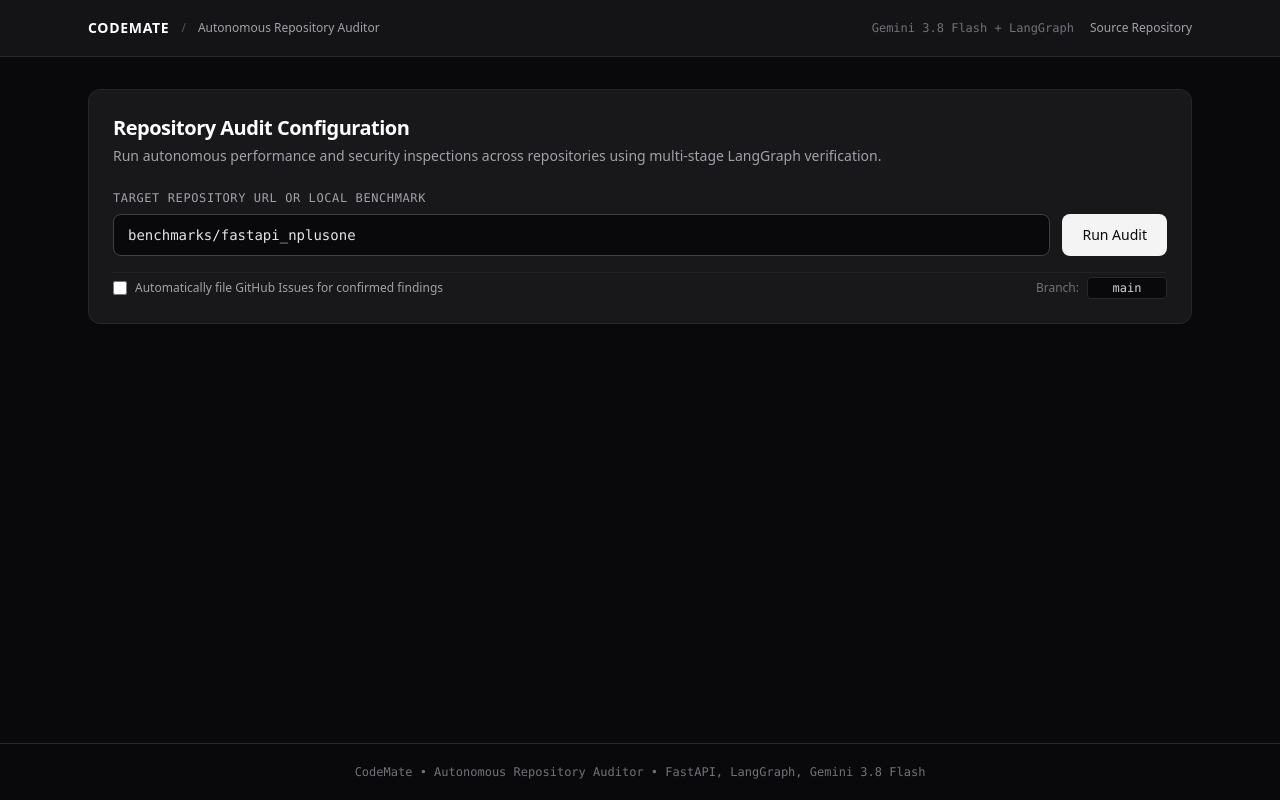
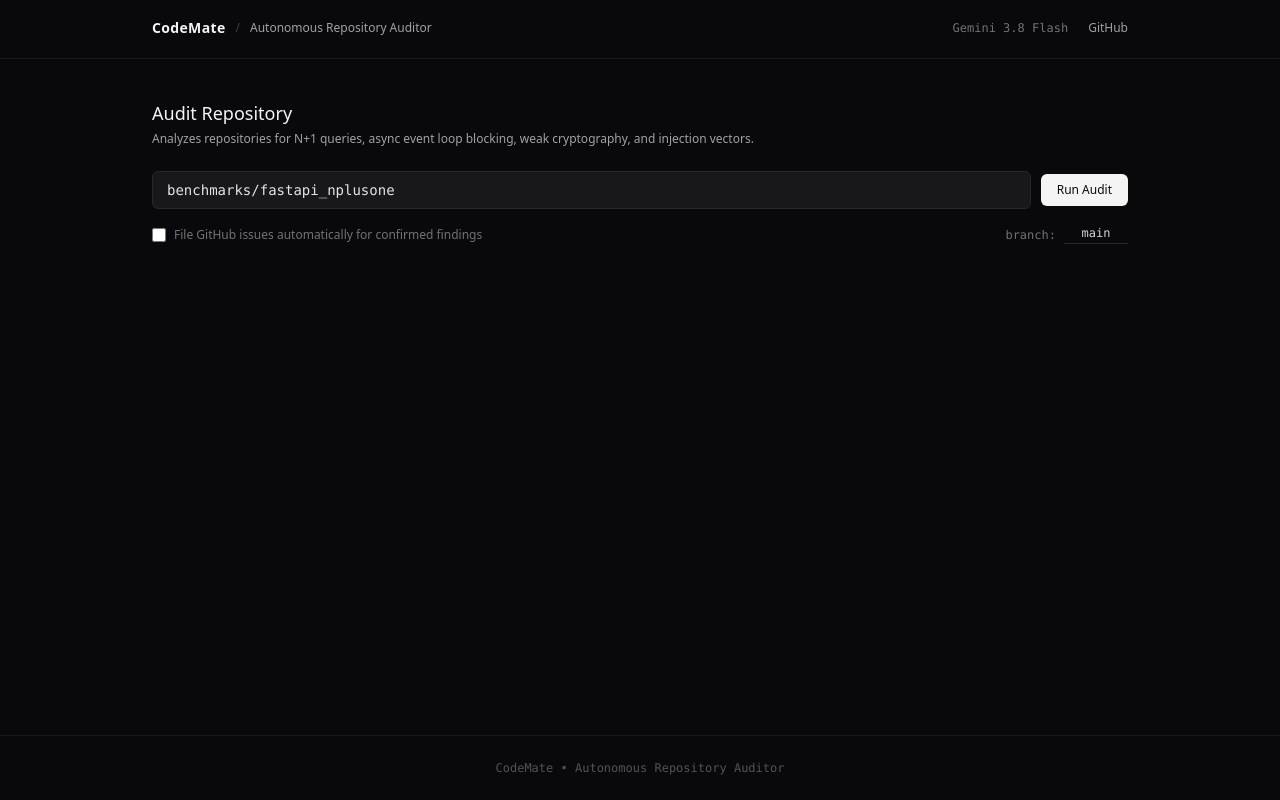
Before and after one commit to ali8646/codemate, a FastAPI app: page / in a window 1280 px wide. Run offline with FastAPI, Linux system fonts and the light colour scheme; some libraries are stand-ins or nearby versions.

Commit message:
feat: add audit stop button and polish UI with unboxed minimalist aesthetic

```diff
--- a/app/schemas/audit.py
+++ b/app/schemas/audit.py
@@ -43,6 +43,7 @@ class AuditStatus(str, Enum):
     IN_PROGRESS = "IN_PROGRESS"
     COMPLETED = "COMPLETED"
     FAILED = "FAILED"
+    CANCELLED = "CANCELLED"
 
 
 class AuditReport(BaseModel):
--- a/app/templates/index.html
+++ b/app/templates/index.html
@@ -20,161 +20,146 @@
 </head>
 <body class="bg-zinc-950 text-zinc-100 min-h-screen flex flex-col font-sans antialiased selection:bg-zinc-800 selection:text-white">
 
-  <!-- Minimalist Top Navigation -->
-  <header class="border-b border-zinc-800 bg-zinc-900/80 backdrop-blur sticky top-0 z-50">
-    <div class="max-w-6xl mx-auto px-6 h-14 flex items-center justify-between">
-      <div class="flex items-center space-x-3">
-        <span class="font-semibold text-sm tracking-tight text-white uppercase tracking-wider">CodeMate</span>
-        <span class="text-zinc-600 text-xs">/</span>
+  <!-- Minimal Top Navigation Bar -->
+  <header class="border-b border-zinc-900 bg-zinc-950 sticky top-0 z-50">
+    <div class="max-w-5xl mx-auto px-6 h-14 flex items-center justify-between">
+      <div class="flex items-center space-x-2.5">
+        <span class="font-semibold text-sm tracking-wide text-zinc-100">CodeMate</span>
+        <span class="text-zinc-700 text-xs">/</span>
         <span class="text-xs text-zinc-400">Autonomous Repository Auditor</span>
       </div>
-      <div class="flex items-center space-x-4 text-xs">
-        <span class="text-zinc-500 font-mono">Gemini 3.8 Flash + LangGraph</span>
-        <a href="https://github.com/ali8646/codemate" target="_blank" class="text-zinc-400 hover:text-white transition">
-          Source Repository
+      <div class="flex items-center space-x-5 text-xs">
+        <span class="text-zinc-500 font-mono hidden sm:inline">Gemini 3.8 Flash</span>
+        <a href="https://github.com/ali8646/codemate" target="_blank" class="text-zinc-400 hover:text-zinc-200 transition">
+          GitHub
         </a>
       </div>
     </div>
+    <!-- Thin 2px Global Progress Hairline -->
+    <div id="progressHairline" class="h-0.5 w-0 bg-white transition-all duration-300"></div>
   </header>
 
-  <!-- Main Content -->
-  <main class="max-w-6xl mx-auto px-6 py-8 flex-1 w-full space-y-6">
+  <!-- Main Content Container (Open, Unboxed Layout) -->
+  <main class="max-w-5xl mx-auto px-6 py-10 flex-1 w-full space-y-10">
 
-    <!-- Header & Audit Form Card -->
-    <div class="p-6 rounded-xl bg-zinc-900 border border-zinc-800 space-y-6">
+    <!-- Input & Controls Section (Border-free) -->
+    <section class="space-y-4">
       <div class="space-y-1">
-        <h1 class="text-xl font-semibold text-white tracking-tight">Repository Audit Configuration</h1>
-        <p class="text-zinc-400 text-sm">
-          Run autonomous performance and security inspections across repositories using multi-stage LangGraph verification.
+        <h1 class="text-lg font-medium text-zinc-100">Audit Repository</h1>
+        <p class="text-xs text-zinc-400">
+          Analyzes repositories for N+1 queries, async event loop blocking, weak cryptography, and injection vectors.
         </p>
       </div>
 
-      <div class="space-y-4">
-        <div>
-          <label for="repoUrl" class="block text-xs font-mono uppercase tracking-wider text-zinc-400 mb-2">
-            Target Repository URL or Local Benchmark
-          </label>
-          <div class="flex flex-col sm:flex-row gap-3">
-            <input
-              id="repoUrl"
-              type="text"
-              placeholder="e.g. benchmarks/fastapi_nplusone or https://github.com/owner/repo"
-              value="benchmarks/fastapi_nplusone"
-              class="flex-1 bg-zinc-950 border border-zinc-700 rounded-lg px-3.5 py-2.5 text-sm font-mono text-zinc-200 placeholder-zinc-600 focus:outline-none focus:border-zinc-500 transition"
-            />
+      <div class="pt-2 space-y-3">
+        <div class="flex flex-col sm:flex-row gap-2.5 items-stretch sm:items-center">
+          <input
+            id="repoUrl"
+            type="text"
+            placeholder="Repository URL or local path (e.g. benchmarks/fastapi_nplusone)"
+            value="benchmarks/fastapi_nplusone"
+            class="flex-1 bg-zinc-900 border border-zinc-800 rounded-md px-3.5 py-2 text-sm font-mono text-zinc-200 placeholder-zinc-600 focus:outline-none focus:border-zinc-500 transition"
+          />
+          <div class="flex items-center gap-2">
             <button
               id="startBtn"
               onclick="startAudit()"
-              class="px-5 py-2.5 rounded-lg bg-zinc-100 hover:bg-white text-zinc-950 font-medium text-sm transition flex items-center justify-center gap-2 whitespace-nowrap"
+              class="px-4 py-2 rounded-md bg-zinc-100 hover:bg-white text-zinc-950 font-medium text-xs transition whitespace-nowrap"
             >
-              <span>Run Audit</span>
+              Run Audit
+            </button>
+            <button
+              id="stopBtn"
+              onclick="stopAudit()"
+              class="hidden px-3.5 py-2 rounded-md bg-zinc-900 hover:bg-zinc-800 text-rose-400 border border-zinc-800 hover:border-zinc-700 font-medium text-xs transition whitespace-nowrap"
+            >
+              Stop
             </button>
           </div>
         </div>
 
-        <div class="flex flex-wrap items-center justify-between gap-4 pt-1 border-t border-zinc-800/60 text-xs text-zinc-400">
+        <div class="flex flex-wrap items-center justify-between gap-4 text-xs text-zinc-500 pt-1">
           <label class="flex items-center gap-2 cursor-pointer select-none">
-            <input id="autoFileIssues" type="checkbox" class="rounded bg-zinc-950 border-zinc-700 text-zinc-100 focus:ring-0 w-3.5 h-3.5" />
-            <span>Automatically file GitHub Issues for confirmed findings</span>
+            <input id="autoFileIssues" type="checkbox" class="rounded bg-zinc-900 border-zinc-800 text-zinc-200 focus:ring-0 w-3.5 h-3.5" />
+            <span>File GitHub issues automatically for confirmed findings</span>
           </label>
-          <div class="flex items-center gap-2">
-            <span class="text-zinc-500">Branch:</span>
-            <input id="branchInput" type="text" value="main" class="bg-zinc-950 border border-zinc-800 rounded px-2 py-0.5 w-20 text-center font-mono text-zinc-300" />
+          <div class="flex items-center gap-2 font-mono">
+            <span>branch:</span>
+            <input id="branchInput" type="text" value="main" class="bg-transparent border-b border-zinc-800 pb-0.5 w-16 text-center text-zinc-300 focus:outline-none focus:border-zinc-600" />
           </div>
         </div>
       </div>
-    </div>
+    </section>
 
-    <!-- Active Execution & Progress Bar Card (Hidden by default) -->
-    <div id="statusSection" class="hidden rounded-xl bg-zinc-900 border border-zinc-800 p-6 space-y-5">
+    <!-- Execution Status & Pipeline Tracker (Seamless, borderless) -->
+    <section id="statusSection" class="hidden space-y-4 pt-2 border-t border-zinc-900">
 
-      <!-- Progress Bar Header -->
-      <div class="flex items-center justify-between">
-        <div class="space-y-0.5">
-          <div class="text-xs uppercase font-mono tracking-wider text-zinc-400">Execution Status</div>
-          <div id="currentStageText" class="text-sm font-medium text-white">Initializing audit pipeline...</div>
+      <!-- Stepper Line -->
+      <div class="flex flex-wrap items-center justify-between gap-4 text-xs font-mono">
+        <div class="flex items-center space-x-3 text-zinc-600">
+          <span id="step1" class="transition-colors">1. Scout</span>
+          <span>&mdash;</span>
+          <span id="step2" class="transition-colors">2. Audit</span>
+          <span>&mdash;</span>
+          <span id="step3" class="transition-colors">3. Verify</span>
+          <span>&mdash;</span>
+          <span id="step4" class="transition-colors">4. Remediate</span>
         </div>
-        <div class="text-right">
-          <span id="progressPercent" class="text-lg font-mono font-bold text-white">0%</span>
+        <div class="flex items-center gap-2">
+          <span id="currentStageText" class="text-zinc-400">Initializing...</span>
+          <span class="text-zinc-700">&bull;</span>
+          <span id="progressPercent" class="text-zinc-200 font-medium">0%</span>
         </div>
       </div>
 
-      <!-- Linear Progress Bar -->
-      <div class="w-full bg-zinc-950 rounded-full h-2 border border-zinc-800 overflow-hidden">
-        <div id="progressBar" class="bg-zinc-300 h-full rounded-full transition-all duration-500 ease-out" style="width: 5%"></div>
+      <!-- Live Stream Console Log -->
+      <div id="statusConsole" class="font-mono text-xs text-zinc-400 space-y-1 pt-2 max-h-40 overflow-y-auto">
+        <div>> Registered audit task. Awaiting pipeline start...</div>
       </div>
 
-      <!-- 4-Stage Stepper Tracker -->
-      <div class="grid grid-cols-2 sm:grid-cols-4 gap-3 pt-2">
-        <div id="stepScout" class="p-3 rounded-lg border border-zinc-800 bg-zinc-950 text-xs space-y-1">
-          <div class="text-zinc-500 font-mono">Stage 1</div>
-          <div class="font-medium text-zinc-300">Scout & Tech Stack</div>
+    </section>
+
+    <!-- Audit Results Section (Clean, Open Layout) -->
+    <section id="resultsSection" class="hidden space-y-8 pt-4 border-t border-zinc-900">
+
+      <!-- Borderless Inline Metrics Strip -->
+      <div class="flex flex-wrap items-baseline gap-8 text-xs font-mono text-zinc-400 pb-2">
+        <div>
+          <span class="text-zinc-600 uppercase">Scanned</span>
+          <span id="metricScanned" class="ml-2 text-sm text-zinc-200 font-medium">0 files</span>
         </div>
-        <div id="stepAudit" class="p-3 rounded-lg border border-zinc-800 bg-zinc-950 text-xs space-y-1">
-          <div class="text-zinc-500 font-mono">Stage 2</div>
-          <div class="font-medium text-zinc-300">Codebase Audit</div>
+        <div>
+          <span class="text-zinc-600 uppercase">Performance</span>
+          <span id="metricPerf" class="ml-2 text-sm text-amber-400 font-medium">0</span>
         </div>
-        <div id="stepVerify" class="p-3 rounded-lg border border-zinc-800 bg-zinc-950 text-xs space-y-1">
-          <div class="text-zinc-500 font-mono">Stage 3</div>
-          <div class="font-medium text-zinc-300">Verification Loop</div>
+        <div>
+          <span class="text-zinc-600 uppercase">Security</span>
+          <span id="metricSec" class="ml-2 text-sm text-rose-400 font-medium">0</span>
         </div>
-        <div id="stepRemediate" class="p-3 rounded-lg border border-zinc-800 bg-zinc-950 text-xs space-y-1">
-          <div class="text-zinc-500 font-mono">Stage 4</div>
-          <div class="font-medium text-zinc-300">Report & Diff</div>
-        </div>
-      </div>
-
-      <!-- Execution Console Log -->
-      <div class="space-y-2">
-        <div class="text-xs font-mono uppercase tracking-wider text-zinc-500">Agent Output Log</div>
-        <div id="statusConsole" class="bg-zinc-950 rounded-lg p-3.5 font-mono text-xs text-zinc-300 space-y-1 max-h-44 overflow-y-auto border border-zinc-800">
-          <div class="text-zinc-500">> Registered audit request. Waiting for first node output...</div>
-        </div>
-      </div>
-
-    </div>
-
-    <!-- Audit Results Section (Hidden until complete) -->
-    <div id="resultsSection" class="hidden space-y-6">
-
-      <!-- Metrics Row -->
-      <div class="grid grid-cols-1 sm:grid-cols-4 gap-3">
-        <div class="p-4 rounded-xl bg-zinc-900 border border-zinc-800">
-          <div class="text-xs uppercase font-mono text-zinc-400">Total Scanned</div>
-          <div id="metricScanned" class="text-xl font-mono font-semibold text-white mt-1">0 files</div>
-        </div>
-        <div class="p-4 rounded-xl bg-zinc-900 border border-zinc-800">
-          <div class="text-xs uppercase font-mono text-zinc-400">Performance Issues</div>
-          <div id="metricPerf" class="text-xl font-mono font-semibold text-amber-400 mt-1">0</div>
-        </div>
-        <div class="p-4 rounded-xl bg-zinc-900 border border-zinc-800">
-          <div class="text-xs uppercase font-mono text-zinc-400">Security Vulnerabilities</div>
-          <div id="metricSec" class="text-xl font-mono font-semibold text-rose-400 mt-1">0</div>
-        </div>
-        <div class="p-4 rounded-xl bg-zinc-900 border border-zinc-800">
-          <div class="text-xs uppercase font-mono text-zinc-400">Execution Time</div>
-          <div id="metricDuration" class="text-xl font-mono font-semibold text-zinc-300 mt-1">0.0s</div>
+        <div>
+          <span class="text-zinc-600 uppercase">Duration</span>
+          <span id="metricDuration" class="ml-2 text-sm text-zinc-300 font-medium">0.0s</span>
         </div>
       </div>
 
       <!-- Findings List -->
-      <div class="space-y-4">
-        <div class="flex items-center justify-between border-b border-zinc-800 pb-3">
-          <h2 class="text-base font-semibold text-white">Verified Findings & Remediations</h2>
-          <span id="findingsCount" class="text-xs font-mono text-zinc-400">0 findings</span>
+      <div class="space-y-6">
+        <div class="flex items-center justify-between border-b border-zinc-900 pb-2">
+          <h2 class="text-sm font-medium text-zinc-200 uppercase tracking-wider font-mono">Findings & Remediation Diffs</h2>
+          <span id="findingsCount" class="text-xs font-mono text-zinc-500">0 findings</span>
         </div>
 
-        <div id="findingsContainer" class="space-y-4">
+        <div id="findingsContainer" class="space-y-8">
           <!-- Findings render here -->
         </div>
       </div>
 
-    </div>
+    </section>
 
   </main>
 
-  <footer class="border-t border-zinc-800 py-5 text-center text-xs text-zinc-500 font-mono">
-    CodeMate &bull; Autonomous Repository Auditor &bull; FastAPI, LangGraph, Gemini 3.8 Flash
+  <footer class="mt-auto border-t border-zinc-900 py-6 text-center text-xs text-zinc-600 font-mono">
+    CodeMate &bull; Autonomous Repository Auditor
   </footer>
 
   <script>
@@ -191,20 +176,16 @@
         return;
       }
 
-      const startBtn = document.getElementById("startBtn");
-      startBtn.disabled = true;
-      startBtn.classList.add("opacity-50", "cursor-not-allowed");
-      startBtn.innerHTML = `<span>Auditing...</span>`;
+      setRunningState(true);
 
-      // Reset and display status section
       document.getElementById("statusSection").classList.remove("hidden");
       document.getElementById("resultsSection").classList.add("hidden");
 
-      updateStepper(1);
-      updateProgress(10, "Initializing repository ingestion...");
+      updateProgress(10, "Initializing pipeline...");
+      highlightStep("SCOUTING");
 
       const consoleEl = document.getElementById("statusConsole");
-      consoleEl.innerHTML = `<div class="text-zinc-400">> Initiating audit for: ${repoUrl}</div>`;
+      consoleEl.innerHTML = `<div class="text-zinc-400">> Target: ${escapeHtml(repoUrl)}</div>`;
 
       try {
         const res = await fetch("/api/v1/audit", {
@@ -220,12 +201,28 @@
         const data = await res.json();
         activeAuditId = data.audit_id;
 
-        // Poll for progress every 1.2 seconds
         clearInterval(pollInterval);
         pollInterval = setInterval(checkStatus, 1200);
       } catch (err) {
-        consoleEl.innerHTML += `<div class="text-rose-400 font-mono">> Error: ${err}</div>`;
-        resetStartButton();
+        consoleEl.innerHTML += `<div class="text-rose-400">> Request error: ${escapeHtml(String(err))}</div>`;
+        setRunningState(false);
+      }
+    }
+
+    async function stopAudit() {
+      if (!activeAuditId) return;
+
+      const consoleEl = document.getElementById("statusConsole");
+      consoleEl.innerHTML += `<div class="text-rose-400">> Requesting cancellation...</div>`;
+
+      try {
+        await fetch(`/api/v1/audit/${activeAuditId}/cancel`, { method: "POST" });
+        clearInterval(pollInterval);
+        updateProgress(0, "Stopped");
+        setRunningState(false);
+        consoleEl.innerHTML += `<div class="text-rose-400 font-semibold">> Audit stopped by user.</div>`;
+      } catch (err) {
+        console.error("Cancel error:", err);
       }
     }
 
@@ -239,10 +236,9 @@
         const progress = data.progress || 10;
         const stage = data.stage || data.status;
 
-        updateProgress(progress, getStageLabel(stage));
-        highlightCurrentStep(stage);
+        updateProgress(progress, stage);
+        highlightStep(stage);
 
-        // Update logs
         const consoleEl = document.getElementById("statusConsole");
         consoleEl.innerHTML = (data.status_messages || [])
           .map(msg => `<div class="text-zinc-300">> ${escapeHtml(msg)}</div>`)
@@ -251,46 +247,53 @@
 
         if (data.status === "COMPLETED") {
           clearInterval(pollInterval);
-          updateProgress(100, "Audit completed successfully.");
-          resetStartButton();
+          updateProgress(100, "Complete");
+          setRunningState(false);
           loadReport();
         } else if (data.status === "FAILED") {
           clearInterval(pollInterval);
-          updateProgress(100, "Audit failed.");
-          resetStartButton();
-          consoleEl.innerHTML += `<div class="text-rose-400 font-mono font-bold mt-2">> Fatal Error: ${escapeHtml(data.error || 'Unknown error')}</div>`;
+          setRunningState(false);
+          consoleEl.innerHTML += `<div class="text-rose-400 font-semibold">> Execution failed: ${escapeHtml(data.error || 'Unknown error')}</div>`;
+        } else if (data.status === "CANCELLED") {
+          clearInterval(pollInterval);
+          setRunningState(false);
+          updateProgress(0, "Cancelled");
         }
       } catch (err) {
         console.error("Polling error:", err);
       }
     }
 
-    function getStageLabel(stage) {
-      switch (stage) {
-        case "SCOUTING": return "Stage 1: Scouting codebase and classifying dependencies...";
-        case "AUDITING": return "Stage 2: Running performance and security audit checks...";
-        case "VERIFYING": return "Stage 3: Verifying candidate findings against context...";
-        case "REMEDIATING": return "Stage 4: Generating code diffs and synthesizing report...";
-        case "COMPLETED": return "Audit completed.";
-        case "FAILED": return "Execution failed.";
-        default: return "Processing...";
+    function setRunningState(isRunning) {
+      const startBtn = document.getElementById("startBtn");
+      const stopBtn = document.getElementById("stopBtn");
+
+      if (isRunning) {
+        startBtn.disabled = true;
+        startBtn.classList.add("opacity-40", "cursor-not-allowed");
+        startBtn.innerText = "Auditing...";
+        stopBtn.classList.remove("hidden");
+      } else {
+        startBtn.disabled = false;
+        startBtn.classList.remove("opacity-40", "cursor-not-allowed");
+        startBtn.innerText = "Run Audit";
+        stopBtn.classList.add("hidden");
       }
     }
 
     function updateProgress(percent, label) {
-      document.getElementById("progressBar").style.width = `${percent}%`;
+      document.getElementById("progressHairline").style.width = `${percent}%`;
       document.getElementById("progressPercent").innerText = `${percent}%`;
       if (label) {
         document.getElementById("currentStageText").innerText = label;
       }
     }
 
-    function highlightCurrentStep(stage) {
-      const stepIds = ["stepScout", "stepAudit", "stepVerify", "stepRemediate"];
-      stepIds.forEach(id => {
+    function highlightStep(stage) {
+      const steps = ["step1", "step2", "step3", "step4"];
+      steps.forEach(id => {
         const el = document.getElementById(id);
-        el.classList.remove("border-zinc-400", "bg-zinc-800", "text-white");
-        el.classList.add("border-zinc-800", "bg-zinc-950", "text-zinc-300");
+        el.className = "text-zinc-600 transition-colors";
       });
 
       let activeIndex = 0;
@@ -299,24 +302,10 @@
       else if (stage === "VERIFYING" || stage === "VERIFICATION_COMPLETED") activeIndex = 2;
       else if (stage === "REMEDIATING" || stage === "COMPLETED") activeIndex = 3;
 
-      for (let i = 0; i <= activeIndex; i++) {
-        const el = document.getElementById(stepIds[i]);
-        if (i === activeIndex) {
-          el.classList.remove("border-zinc-800", "bg-zinc-950");
-          el.classList.add("border-zinc-400", "bg-zinc-850", "text-white");
-        }
+      for (let i = 0; i < activeIndex; i++) {
+        document.getElementById(steps[i]).className = "text-zinc-400 transition-colors";
       }
-    }
-
-    function updateStepper(step) {
-      highlightCurrentStep("SCOUTING");
-    }
-
-    function resetStartButton() {
-      const startBtn = document.getElementById("startBtn");
-      startBtn.disabled = false;
-      startBtn.classList.remove("opacity-50", "cursor-not-allowed");
-      startBtn.innerHTML = `<span>Run Audit</span>`;
+      document.getElementById(steps[activeIndex]).className = "text-zinc-100 font-semibold transition-colors";
     }
 
     async function loadReport() {
@@ -339,8 +328,8 @@
         const container = document.getElementById("findingsContainer");
         if (findings.length === 0) {
           container.innerHTML = `
-            <div class="p-6 rounded-lg bg-zinc-900 border border-zinc-800 text-center text-zinc-400 text-sm">
-              No performance bottlenecks or security vulnerabilities detected in the audited scope.
+            <div class="py-6 text-zinc-500 font-mono text-xs">
+              No performance or security issues identified in target files.
             </div>
           `;
           return;
@@ -348,53 +337,42 @@
 
         container.innerHTML = findings.map(f => {
           const isSec = f.category === "SECURITY";
-          const catClass = isSec
-            ? "text-rose-400 bg-rose-400/10 border-rose-400/20"
-            : "text-amber-400 bg-amber-400/10 border-amber-400/20";
-
-          const sevColors = {
-            "CRITICAL": "text-rose-300 bg-rose-950/60 border-rose-800",
-            "HIGH": "text-orange-300 bg-orange-950/60 border-orange-800",
-            "MEDIUM": "text-amber-300 bg-amber-950/60 border-amber-800",
-            "LOW": "text-zinc-300 bg-zinc-800 border-zinc-700",
-          };
-          const sevClass = sevColors[f.severity] || "text-zinc-400 bg-zinc-800 border-zinc-700";
-
+          const catClass = isSec ? "text-rose-400" : "text-amber-400";
           const linesStr = f.line_start ? `:${f.line_start}${f.line_end ? '-' + f.line_end : ''}` : '';
           const githubLink = f.github_issue_url
-            ? `<a href="${f.github_issue_url}" target="_blank" class="text-xs font-mono text-zinc-300 underline hover:text-white">Filed Issue -></a>`
+            ? `<a href="${f.github_issue_url}" target="_blank" class="text-xs font-mono text-zinc-400 underline hover:text-white">View Issue &rarr;</a>`
             : '';
 
           return `
-            <div class="p-5 rounded-xl bg-zinc-900 border border-zinc-800 space-y-4">
-              <div class="flex flex-wrap items-center justify-between gap-3">
-                <div class="flex items-center gap-2">
-                  <span class="px-2 py-0.5 rounded text-xs font-mono font-semibold border ${sevClass}">${f.severity}</span>
-                  <span class="px-2 py-0.5 rounded text-xs font-mono font-medium border ${catClass}">${f.category}</span>
-                  <h3 class="font-semibold text-white text-sm ml-1">${escapeHtml(f.title)}</h3>
+            <article class="space-y-3 pb-6 border-b border-zinc-900 last:border-b-0">
+              <div class="flex flex-wrap items-baseline justify-between gap-3">
+                <div class="flex items-baseline gap-2.5">
+                  <span class="text-xs font-mono uppercase font-semibold ${catClass}">[${f.severity}]</span>
+                  <span class="text-xs font-mono text-zinc-400 uppercase">${f.category}</span>
+                  <h3 class="text-sm font-medium text-zinc-100">${escapeHtml(f.title)}</h3>
                 </div>
                 ${githubLink}
               </div>
 
-              <div class="text-xs font-mono text-zinc-400 flex items-center gap-2">
-                <span class="text-zinc-500">Target:</span>
-                <span class="text-zinc-200 bg-zinc-950 px-2 py-0.5 rounded border border-zinc-800">${escapeHtml(f.file_path)}${linesStr}</span>
+              <div class="text-xs font-mono text-zinc-500">
+                <span>Location: </span>
+                <span class="text-zinc-300">${escapeHtml(f.file_path)}${linesStr}</span>
               </div>
 
-              <p class="text-sm text-zinc-300 leading-relaxed">${escapeHtml(f.explanation)}</p>
+              <p class="text-xs text-zinc-300 leading-relaxed font-sans">${escapeHtml(f.explanation)}</p>
 
               ${f.code_diff ? `
                 <div class="space-y-1.5 pt-1">
-                  <div class="text-xs font-mono uppercase tracking-wider text-zinc-400">Remediation Patch</div>
-                  <pre class="bg-zinc-950 p-3.5 rounded-lg border border-zinc-800 text-xs font-mono text-zinc-200 overflow-x-auto"><code>${escapeHtml(f.code_diff)}</code></pre>
+                  <div class="text-xs font-mono text-zinc-500 uppercase">Remediation Patch</div>
+                  <pre class="bg-zinc-900/60 p-3 rounded border border-zinc-850 text-xs font-mono text-zinc-300 overflow-x-auto leading-relaxed"><code>${escapeHtml(f.code_diff)}</code></pre>
                 </div>
               ` : ''}
-            </div>
+            </article>
           `;
         }).join("");
 
       } catch (err) {
-        console.error("Error loading report:", err);
+        console.error("Report loading error:", err);
       }
     }
 
```
Also changed, not shown: app/api/v1/audit.py (+26 -0 lines), tests/test_api.py (+5 -0 lines).
